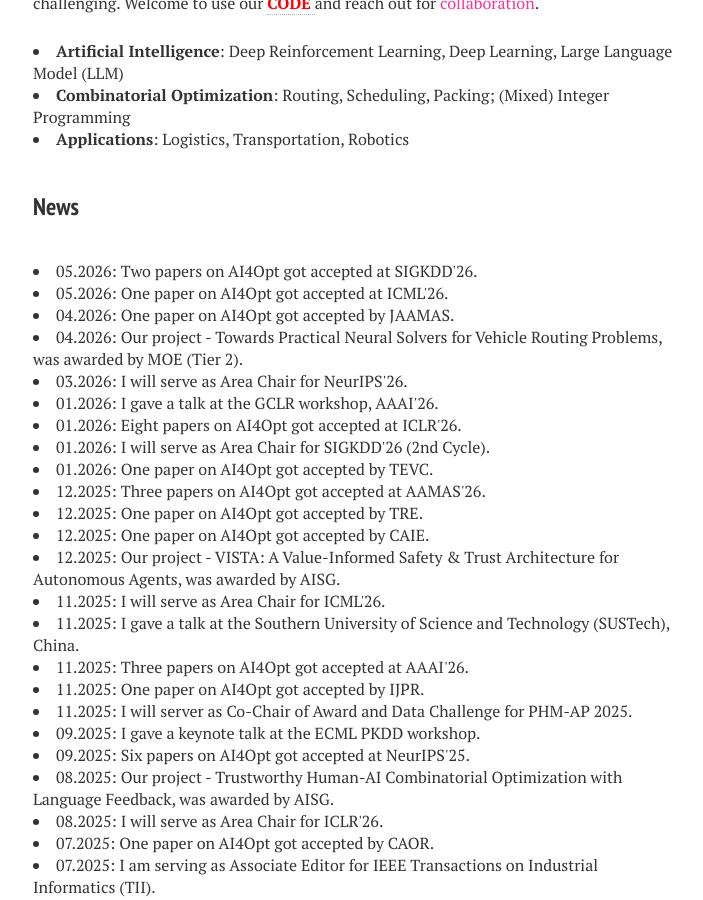
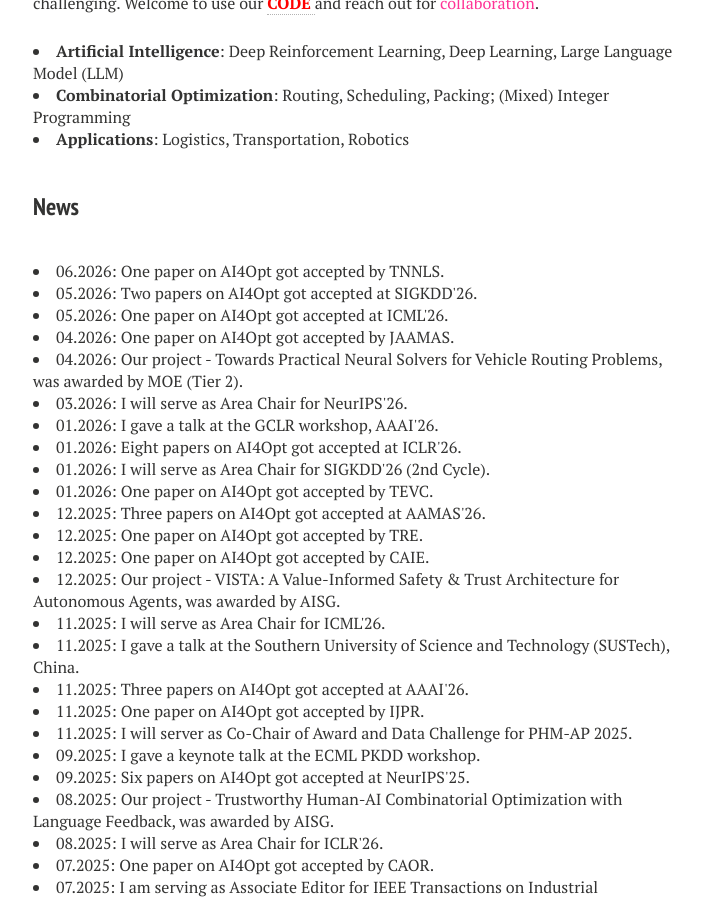
Before and after one commit to zhiguangcaosg/zhiguangcaosg.github.io, a Jekyll site: the page built from index.md, in a window 1280 px wide and 900 px high, scrolled down 812 px. Shown: the whole window, without its empty margins (287-990 px from the left). Built offline with Jekyll 4.4.1, drawn with Linux system fonts in a browser that asks for light colours; nearby versions of some CDN libraries.

Commit message:
Update index.md

```diff
--- a/index.md
+++ b/index.md
@@ -38,6 +38,10 @@ image: banner1.png
 </li>
 
 <h3 style="margin-bottom:-8px;padding-top:20px;">News</h3> <br>
+
+<li>
+06.2026: One paper on AI4Opt got accepted by TNNLS.
+</li>
 
 <li>
 05.2026: Two papers on AI4Opt got accepted at SIGKDD'26.
```
